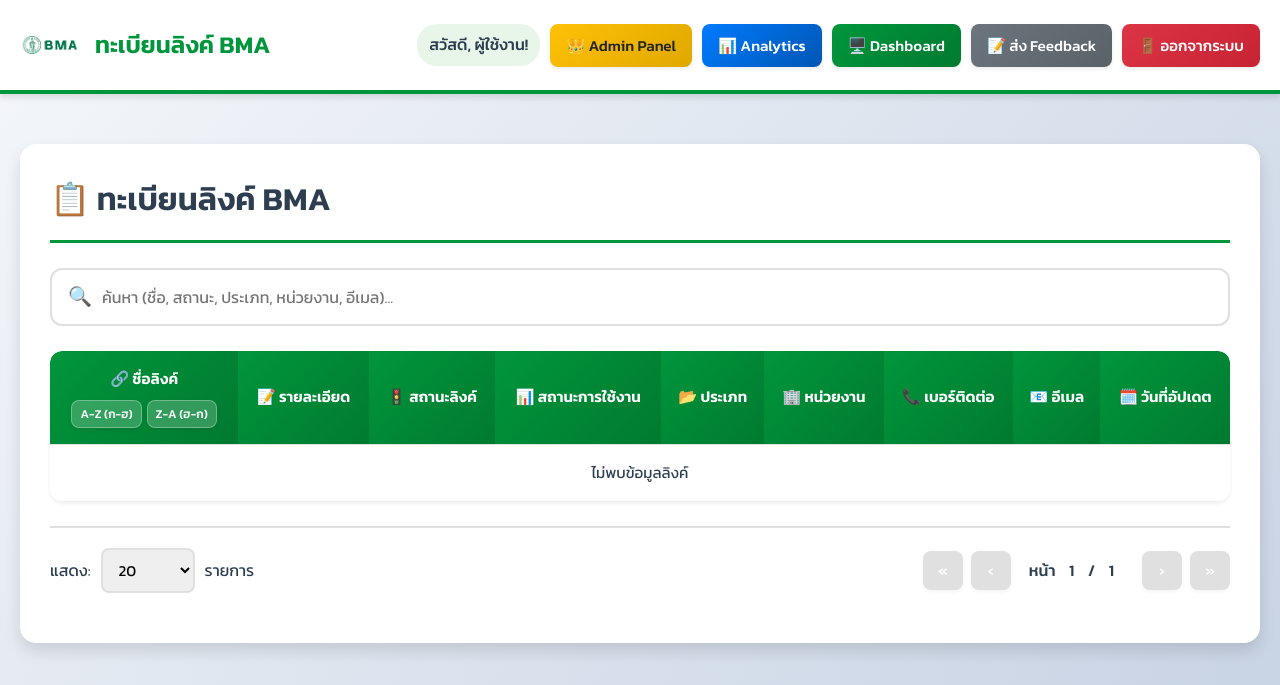
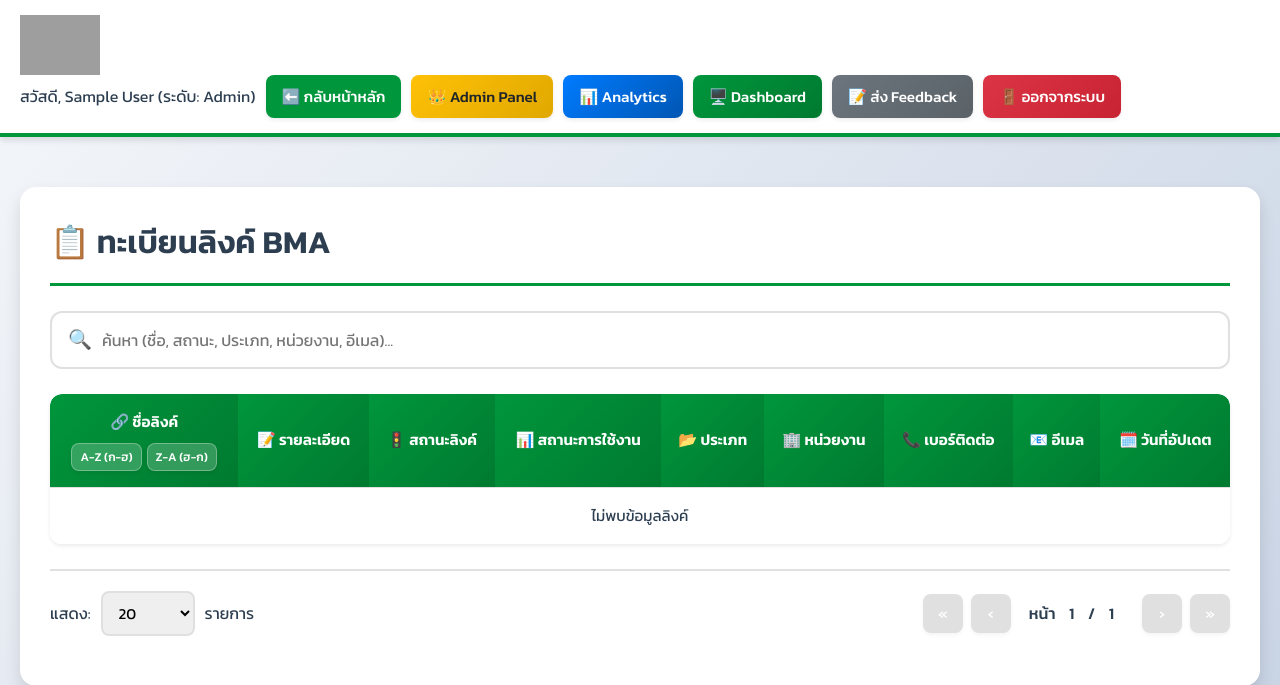
Before and after one commit to iepddbkk-byte/bma-link-portal, a Flask app: page / in a window 1280 px wide. Shown: the top 685 px of the page. Run offline with Flask 3, Linux system fonts and the light colour scheme; the visitor is signed in with stand-in values (Sample User, id 1); data that the repository does not hold is empty; some libraries are stand-ins or nearby versions; grey boxes are pictures that could not be loaded.

Commit message:
Change Theme V.4

```diff
--- a/templates/index.html
+++ b/templates/index.html
@@ -526,22 +526,37 @@
 <body>
 
     <header class="main-header">
-        <div class="header-container">
-            <div class="logo-container">
-                <img src="{{ url_for('static', filename='pictures/logo.png') }}" alt="BMA Logo">
-                <div class="logo-text">ทะเบียนลิงค์ BMA</div>
-            </div>
+        <div class="logo-container">
+            <img src="{{ url_for('static', filename='pictures/BMA Logo.png') }}" alt="BMA Logo">
+        </div>
 
-            <button class="mobile-menu-toggle" onclick="toggleMobileMenu()">☰</button>
+        <div class="navigation">
+            <span>สวัสดี, {{ session.name }} (ระดับ: {{ session.level }})</span>
+            <a href="{{ url_for('home') }}">
+                <button type="button" class="btn-home">⬅️ กลับหน้าหลัก</button>
+            </a>
 
-            <div class="navigation" id="mainNavigation">
-                <span class="user-greeting">สวัสดี, ผู้ใช้งาน!</span>
+            {% if session.get('level') == 'Admin' %}
+            <a href="{{ url_for('admin_panel') }}">
                 <button type="button" class="btn-admin">👑 Admin Panel</button>
+            </a>
+            {% endif %}
+
+            <a href="{{ url_for('analytics_page') }}">
                 <button type="button" class="btn-analytics">📊 Analytics</button>
+            </a>
+
+            <a href="{{ url_for('dashboard') }}">
                 <button type="button" class="btn-dashboard">🖥️ Dashboard</button>
+            </a>
+
+            <a href="{{ url_for('feedback_page') }}">
                 <button type="button" class="btn-feedback">📝 ส่ง Feedback</button>
+            </a>
+
+            <a href="{{ url_for('logout') }}">
                 <button type="button" class="btn-logout">🚪 ออกจากระบบ</button>
-            </div>
+            </a>
         </div>
     </header>
 
```
Also changed, not shown: templates/dashboard.html (+24 -10 lines).
